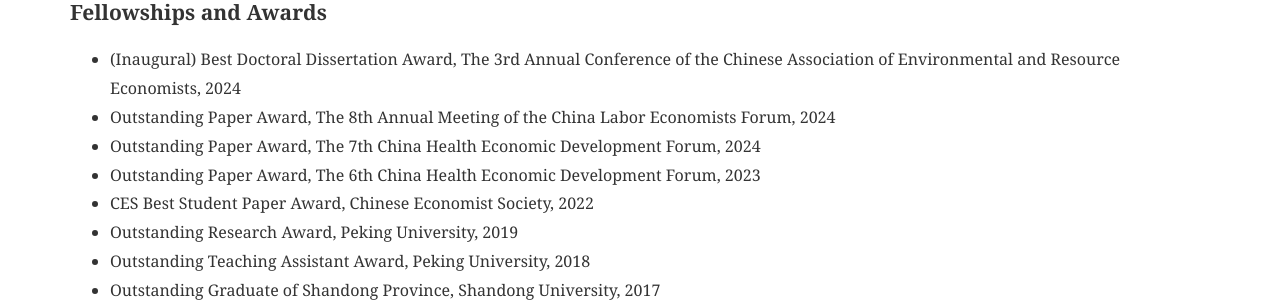
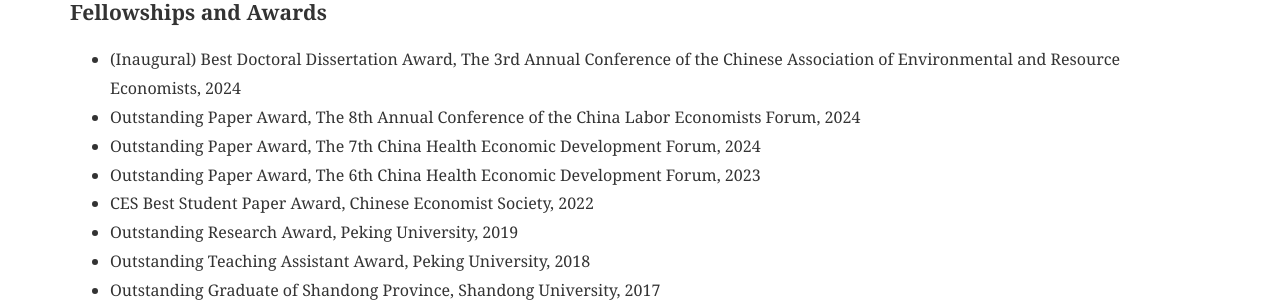
Before and after one commit to shuoliecon/shuoliecon.github.io, a Jekyll site: the page built from pages/_CV/index.md, in a window 1280 px wide. Shown: the part 599-901 px from the top of the page. Built offline with Jekyll 4.4.1, drawn with Linux system fonts in a browser that asks for light colours.

Commit message:
Update index.md

```diff
--- a/pages/_CV/index.md
+++ b/pages/_CV/index.md
@@ -66,7 +66,7 @@
 ## Fellowships and Awards
 
 - (Inaugural) Best Doctoral Dissertation Award, The 3rd Annual Conference of the Chinese Association of Environmental and Resource Economists, 2024
-- Outstanding Paper Award, The 8th Annual Meeting of the China Labor Economists Forum, 2024
+- Outstanding Paper Award, The 8th Annual Conference of the China Labor Economists Forum, 2024
 - Outstanding Paper Award, The 7th China Health Economic Development Forum, 2024
 - Outstanding Paper Award, The 6th China Health Economic Development Forum, 2023
 - CES Best Student Paper Award, Chinese Economist Society, 2022
```
